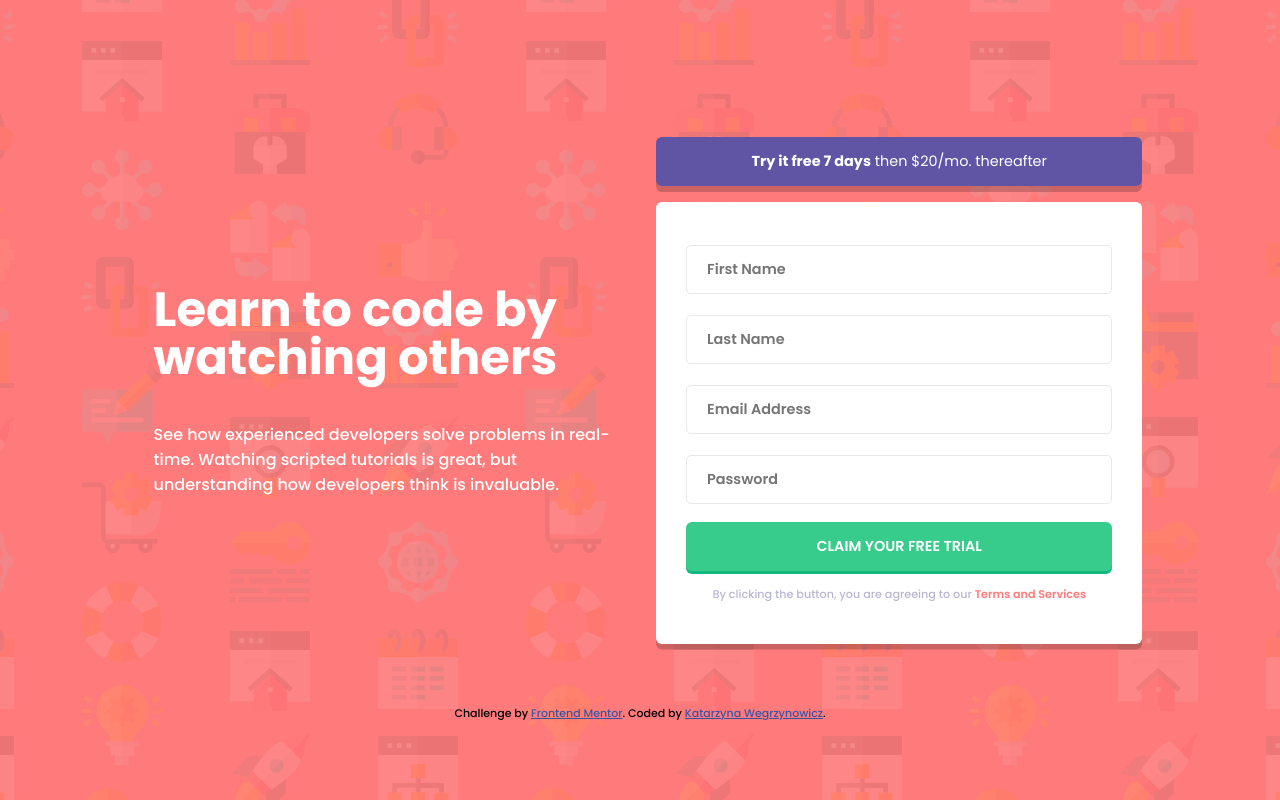
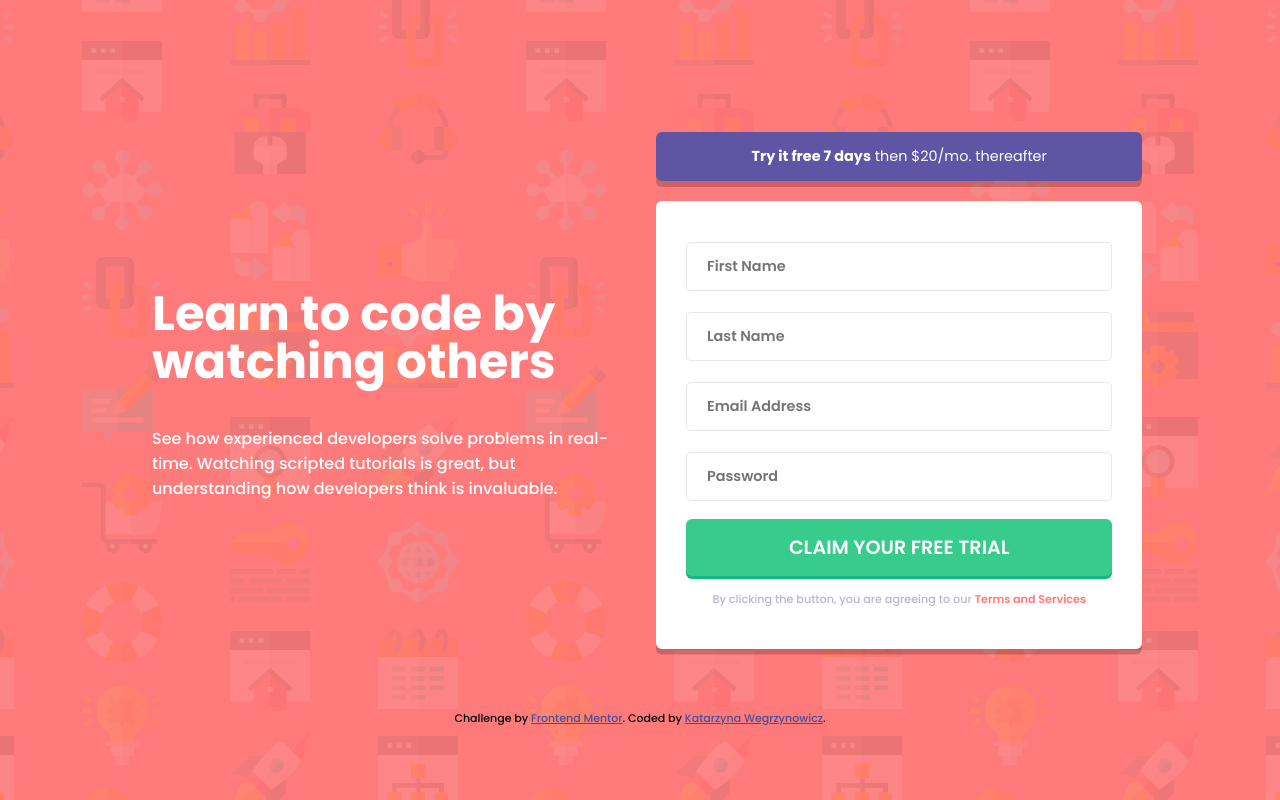
Before and after one commit to katarzyna-kw/signup_form, a React (Create React App) app: page / in a window 1280 px wide. Built offline with nearby package versions, Linux system fonts and the light colour scheme.

Commit message:
check against prototype

```diff
--- a/src/components/Form.css
+++ b/src/components/Form.css
@@ -13,7 +13,7 @@ section {
    border-radius: 6px;
    font-family: 'Poppins', sans-serif;
    background-color: var(--blue);
-   margin-bottom: 1rem;
+   margin-bottom: 1.2rem;
    box-shadow: 0px 6px 0px var(--neutral-shadow);
    padding: 20px 90px;
 }
@@ -35,7 +35,7 @@ section {
    color: var(--white);
    border-radius: 6px;
    font-family: 'Poppins', sans-serif;
-   font-size: .9rem;
+   font-size: 1.2rem;
    background-color: var(--green);
    font-weight: 600;
    text-transform: uppercase;
@@ -53,7 +53,7 @@ form {
    flex-direction: column;
    background-color: var(--white);
    border-radius: 6px;
-   padding: 25px 30px 30px 30px;
+   padding: 23px 30px 30px 30px;
    box-shadow: 0px 5.5px 0px var(--neutral-shadow);
    /* height: 460px; */
 }
--- a/src/components/HeaderText.css
+++ b/src/components/HeaderText.css
@@ -28,13 +28,13 @@ h2 {
    }
 
    h1, h2 {
-      margin-left: 1rem;
+      margin-left: .9rem;
       margin-right: 0;
    }
 
    h1 {
       font-size: 3rem;
-      margin-top: 1rem;
+      margin-top: 1.5rem;
       line-height: 3rem;
    }
 
```
